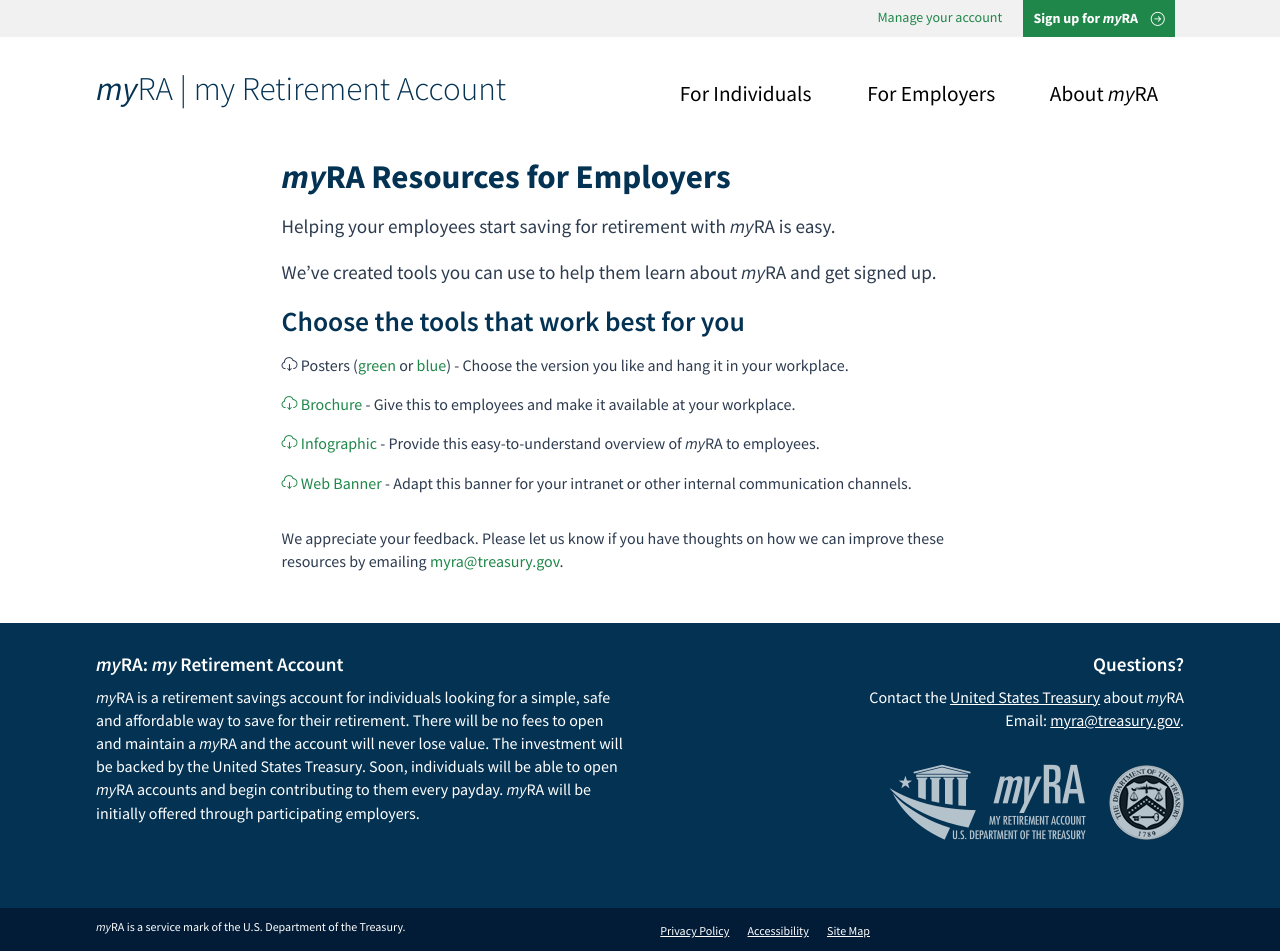
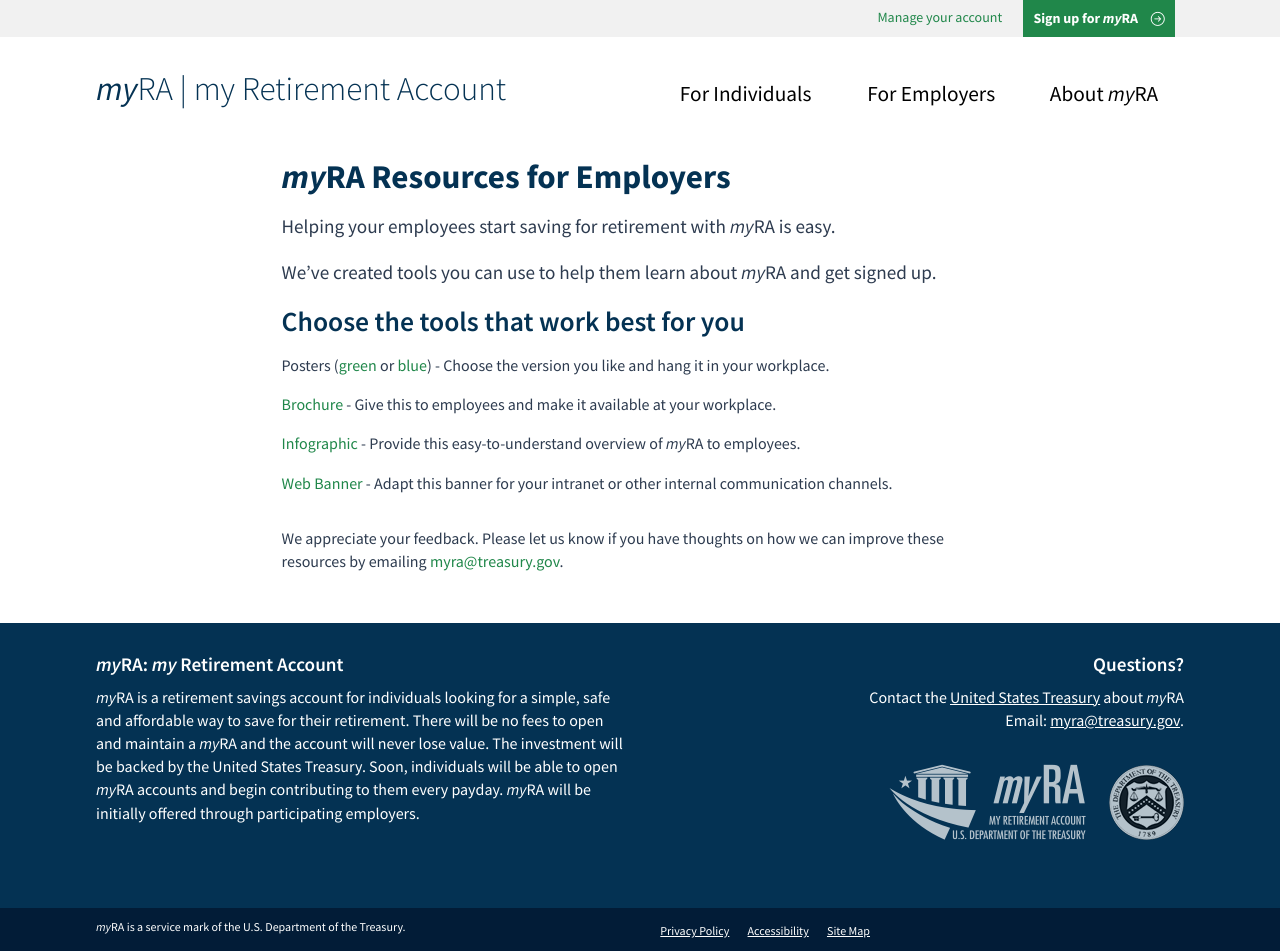
Before and after one commit to 18F/myra, a Jekyll site: the page built from employers/resources/index.html, in a window 1280 px wide. Built offline with Jekyll 4.4.1, drawn with Linux system fonts in a browser that asks for light colours.

Commit message:
Removing icons

```diff
--- a/employers/resources/index.html
+++ b/employers/resources/index.html
@@ -10,9 +10,9 @@
 
 <h2>Choose the tools that work best for you</h2>
 <ol class="downloads-list">
-  <li><i class="icon-cloud-download"></i> Posters (<a href="myRA_Poster_Green.pdf">green</a> or <a href="myRA_Poster_Blue.pdf">blue</a>) - Choose the version you like and hang it in your workplace.</li>
-  <li><a href="myRA_Brochure.pdf"><i class="icon-cloud-download"></i> Brochure</a> - Give this to employees and make it available at your workplace.</li>
-  <li><a href="myRA_Infographic.pdf"><i class="icon-cloud-download"></i> Infographic</a> - Provide this easy-to-understand overview of <span class="myra">myRA</span> to employees.</li>
-  <li><a href="myRA_Web_Banner.jpg"><i class="icon-cloud-download"></i> Web Banner</a> - Adapt this banner for your intranet or other internal communication channels.</li>
+  <li>Posters (<a href="myRA_Poster_Green.pdf">green</a> or <a href="myRA_Poster_Blue.pdf">blue</a>) - Choose the version you like and hang it in your workplace.</li>
+  <li><a href="myRA_Brochure.pdf">Brochure</a> - Give this to employees and make it available at your workplace.</li>
+  <li><a href="myRA_Infographic.pdf">Infographic</a> - Provide this easy-to-understand overview of <span class="myra">myRA</span> to employees.</li>
+  <li><a href="myRA_Web_Banner.jpg">Web Banner</a> - Adapt this banner for your intranet or other internal communication channels.</li>
 </ol>
 <p>We appreciate your feedback. Please let us know if you have thoughts on how we can improve these resources by emailing <a href="mailto:myra@treasury.gov">myra@treasury.gov</a>.</p>
```
